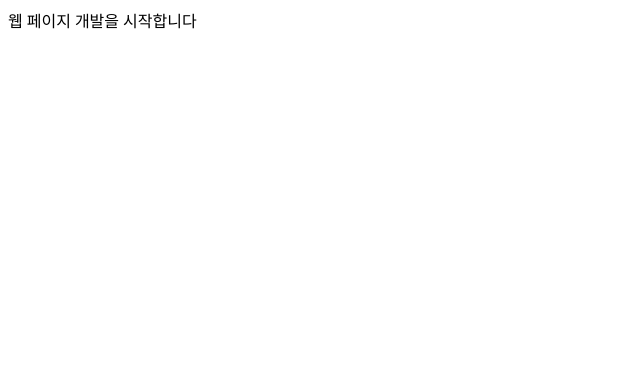
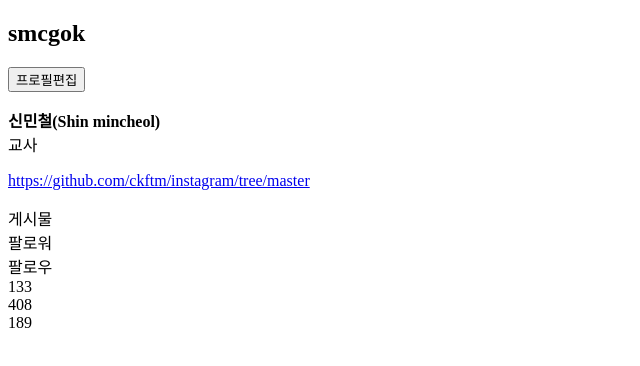
Before and after one commit to ckftm/instagram, a plain HTML site: page index.html in a window 1280 px wide. Shown: the whole page, without its empty margins (0-640 px from the left). Drawn offline with Linux system fonts and the light colour scheme.

Commit message:
페이지 형식구성

```diff
--- a/index.html
+++ b/index.html
@@ -1,5 +1,24 @@
 <!DOCTYPE html>
 <html>
     <head></head>
-    <body>웹 페이지 개발을 시작합니다</body>
+    <body>
+        <h2>smcgok</h2>
+        <button>프로필편집</button>
+        <p>
+            <strong>신민철(Shin mincheol)<br/>
+                </strong>
+                교사
+         </p>
+        <p>
+            <a href="https://github.com/ckftm/instagram/tree/master">https://github.com/ckftm/instagram/tree/master</a>
+        </p>
+        <p>
+        게시물<br/>
+        팔로워<br/>
+        팔로우<br/>
+        133<br/>
+        408<br/>
+        189<br/>
+        </p>
+    </body>
 </html>
```
